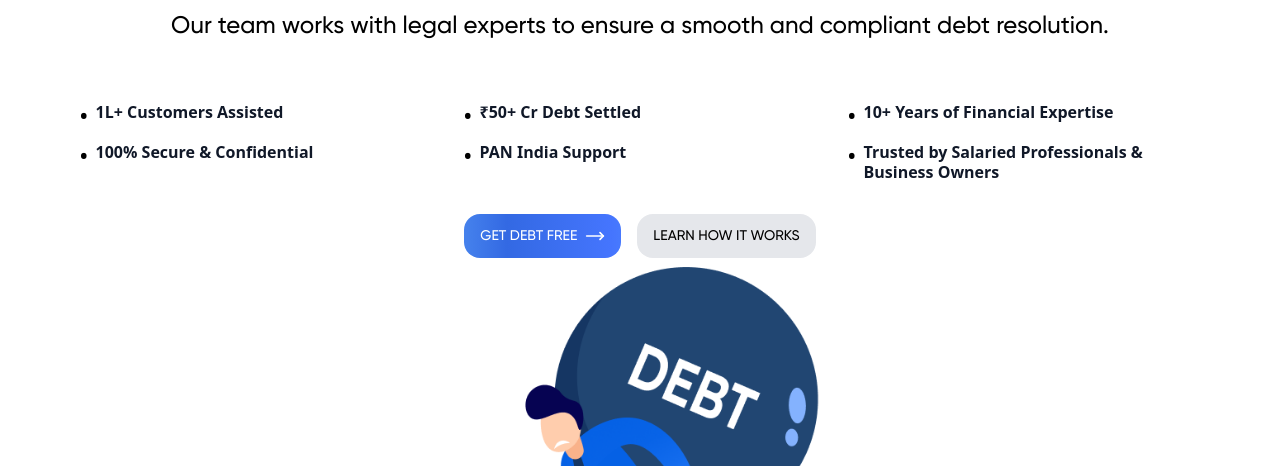
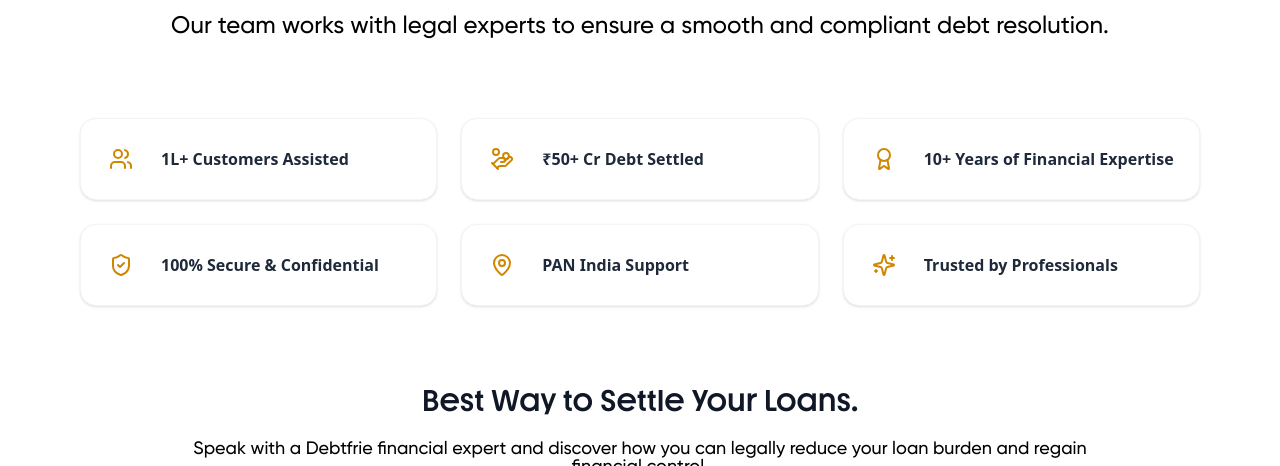
Before and after one commit to PranshuPant182/Debtfrie, a React (Vite) app in the folder Frontend/: page /welcome in a window 1280 px wide. Shown: the part 238-704 px from the top of the page. Built offline with nearby package versions, Linux system fonts and the light colour scheme.

Commit message:
Update requirement

```diff
--- a/Frontend/src/Pages/ContactUsPage/ContactFormNew.jsx
+++ b/Frontend/src/Pages/ContactUsPage/ContactFormNew.jsx
@@ -33,7 +33,7 @@
             fontWeight: 900,
             lineHeight: '100%',
             letterSpacing: '0%',
-          }}>Contact Form</h2>
+          }}>Best Way to Settle Your Loans.</h2>
 
           <p className="text-lg text-black mb-6 text-center" style={{
             fontFamily: 'gilroy',
@@ -42,10 +42,11 @@
             letterSpacing: '0%',
           }}
           >
-            Fill out the form below, and our team will get back to you promptly. Let's<br /> connect and create solutions together.
+            Speak with a Debtfrie financial expert and discover how you can legally reduce your loan burden and regain financial control. <br />Fill the form to start your confidential consultation.
+
           </p>
 
-          <form onSubmit={handleSubmit(onSubmit)} className="space-y-6">
+          <form onSubmit={handleSubmit(onSubmit)} className="space-y-6 mt-10">
             {/* Full Name */}
             <div>
               <label className="block text-base font-medium mb-3">Full Name <span className='text-red-600'>*</span></label>
--- a/Frontend/src/Pages/HomePage/HomePage.jsx
+++ b/Frontend/src/Pages/HomePage/HomePage.jsx
@@ -140,7 +140,7 @@
                 `}</style>
 
                 {/*FRONT HEADING */}
-                <HeroSection scrollToMiddle={scrollToMiddle} Achievements={false} type={"home"} />
+                <HeroSection scrollToMiddle={scrollToMiddle} Achievements={false} type={"home"} ShowImage={true} />
 
                 {/* MOBILE IMAGE */}
                 {/* HOW WE CAN HELP YOU */}
--- a/Frontend/src/Pages/LandingPage/LandingPage.jsx
+++ b/Frontend/src/Pages/LandingPage/LandingPage.jsx
@@ -47,9 +47,12 @@
 
     return (
         <Layout showButton={false} showContactUsButton={false}>
-            <HeroSection scrollToMiddle={scrollToMiddle} Achievements={true} type={"Welcome"} />
+            <HeroSection scrollToMiddle={scrollToMiddle} Achievements={true} type={"Welcome"} ShowImage={false} />
             <div ref={formRef}>
                 <ContactFormNew />
+            </div>
+            <div className="w-full sm:min-h-screen bg-white relative overflow-hidden">
+                <VideoMarqueeSection />
             </div>
             <div ref={targetRef} className="w-full  bg-[#3369e3] mt-[150px]">
                 {/* Desktop Layout - 3 columns */}
@@ -231,9 +234,6 @@
             </div>
             <DebtCalculator type={"Welcome"} scrollToMiddle={scrollToMiddle} />
             <StepSlider />
-            <div className="w-full sm:min-h-screen bg-white relative overflow-hidden">
-                <VideoMarqueeSection />
-            </div>
             <TestimonialsSection />
             <Banner />
             <AnimatedCardsSection />
--- a/Frontend/src/components/Testimonial.jsx
+++ b/Frontend/src/components/Testimonial.jsx
@@ -1,4 +1,4 @@
-import React, { useEffect, useState, useRef } from 'react';
+import React, { useEffect, useState, useRef, useCallback } from 'react';
 import { useNavigate } from 'react-router-dom';
 import images from '../utils/images';
 
@@ -112,24 +112,23 @@
         }
     ];
 
-    const nextTestimonial = () => {
+    const nextTestimonial = useCallback(() => {
         setSlideDirection('left');
         setCurrentTestimonial((prev) => (prev + 1) % testimonials.length);
-    };
+    }, [testimonials.length]);
 
-    const prevTestimonial = () => {
+    const prevTestimonial = useCallback(() => {
         setSlideDirection('right');
         setCurrentTestimonial((prev) => (prev - 1 + testimonials.length) % testimonials.length);
-    };
+    }, [testimonials.length]);
 
-    // Handle testimonial navigation
     useEffect(() => {
         const interval = setInterval(() => {
             nextTestimonial();
         }, 5000);
 
         return () => clearInterval(interval);
-    }, [testimonials.length]);
+    }, [nextTestimonial]);
 
     // Intersection Observer for scroll-triggered animations
     useEffect(() => {
@@ -303,7 +302,7 @@
             </div>
 
             {/* Mobile testimonial card - positioned at bottom */}
-            <div className="md:hidden absolute bottom-16 left-4 right-4">
+            <div className="md:hidden absolute bottom-16 left-4 right-4 z-[60]">
                 {/* Navigation buttons */}
                 <div className="absolute inset-y-0 left-0 right-0 flex items-center justify-between pointer-events-none z-10">
                     {/* Left arrow button */}
--- a/Frontend/src/components/Top.jsx
+++ b/Frontend/src/components/Top.jsx
@@ -1,5 +1,5 @@
 import React, { useState, useEffect } from "react";
-import { MoveRight } from "lucide-react";
+import { MoveRight, Users, HandCoins, Award, ShieldCheck, MapPin, Sparkles } from "lucide-react";
 import images from "../utils/images"; // adjust this path as necessary
 import { useNavigate } from "react-router-dom";
 
@@ -48,7 +48,7 @@
   },
 ];
 
-const HeroSection = ({ scrollToMiddle, Achievements, type }) => {
+const HeroSection = ({ scrollToMiddle, Achievements, type, ShowImage }) => {
   const [index, setIndex] = useState(0);
   const [isFading, setIsFading] = useState(false);
   const [isAnimating, setIsAnimating] = useState(true);
@@ -236,7 +236,7 @@
         }
       `}</style>
 
-      <div className="w-full flex flex-col items-center min-h-[600px] sm:min-h-[650px] lg:min-h-[700px]" >
+      <div className={`w-full flex flex-col items-center min-h-[600px] sm:min-h-[650px] ${ShowImage ? "lg:min-h-[700px]" : "lg:min-h-[450px]"} `} >
         {/* FRONT HEADING */}
         <div className={`transition-opacity duration-500 ease-in-out ${isFading ? "opacity-0" : "opacity-100"
           }  w-full py-6 md:py-8 flex flex-col justify-center items-center sm:mt-15 px-2`}>
@@ -269,20 +269,22 @@
           </p>
         </div>
         {Achievements && (
-          <div className="w-full max-w-6xl px-4 py-8 mx-auto">
-            <div className="grid grid-cols-1 md:grid-cols-2 lg:grid-cols-3 gap-x-8 gap-y-4">
+          <div className="w-full max-w-6xl px-4 py-12 mx-auto">
+            <div className="grid grid-cols-1 md:grid-cols-2 lg:grid-cols-3 gap-6">
               {[
-                "1L+ Customers Assisted",
-                "₹50+ Cr Debt Settled",
-                "10+ Years of Financial Expertise",
-                "100% Secure & Confidential",
-                "PAN India Support",
-                "Trusted by Salaried Professionals & Business Owners"
-              ].map((text, idx) => (
-                <div key={idx} className="flex items-start gap-2">
-                  <span className="text-xl font-bold leading-none mt-1">•</span>
-                  <p className="text-sm sm:text-base font-bold text-gray-900 leading-tight">
-                    {text}
+                { icon: Users, text: "1L+ Customers Assisted", color: "text-yellow-600" },
+                { icon: HandCoins, text: "₹50+ Cr Debt Settled", color: "text-yellow-600" },
+                { icon: Award, text: "10+ Years of Financial Expertise", color: "text-yellow-600" },
+                { icon: ShieldCheck, text: "100% Secure & Confidential", color: "text-yellow-600" },
+                { icon: MapPin, text: "PAN India Support", color: "text-yellow-600" },
+                { icon: Sparkles, text: "Trusted by Professionals", color: "text-yellow-600" }
+              ].map((item, idx) => (
+                <div key={idx} className="flex items-center gap-4 bg-white p-4 rounded-2xl shadow-sm border border-gray-100 hover:shadow-md transition-shadow duration-300">
+                  <div className={`p-3 rounded-xl bg-opacity-10 ${item.color.replace('text', 'bg')}`}>
+                    <item.icon className={`w-6 h-6 ${item.color}`} />
+                  </div>
+                  <p className="text-sm sm:text-base font-bold text-gray-800 leading-tight">
+                    {item.text}
                   </p>
                 </div>
               ))}
@@ -291,7 +293,7 @@
         )}
 
         {/* FRONT BUTTONS */}
-        <div
+        {ShowImage && <div
           className='w-full flex flex-row justify-center items-center space-x-4'
           style={{
             fontFamily: 'gilroy',
@@ -314,10 +316,10 @@
           >
             LEARN HOW IT WORKS
           </button>
-        </div>
+        </div>}
 
         {/* FRONT IMAGE */}
-        <div className="w-full max-w-[400px] sm:max-w-[600px] h-[350px] sm:h-[350px] md:h-[400px] lg:h-[450px] xl:h-[500px] relative overflow-hidden">
+        <div className={`${ShowImage ? "w-full max-w-[400px] sm:max-w-[600px] h-[350px] sm:h-[350px] md:h-[400px] lg:h-[450px] xl:h-[500px] relative overflow-hidden" : "hidden"} `}>
           <img
             src={current.Image}
             alt="Header"
--- a/Frontend/src/components/VideoMarqueeSection.jsx
+++ b/Frontend/src/components/VideoMarqueeSection.jsx
@@ -10,26 +10,36 @@
             (entries) => {
                 entries.forEach((entry) => {
                     if (entry.isIntersecting) {
-                        videoRef.current?.play().catch((err) => {
-                            console.log('Autoplay failed:', err);
-                        });
+                        if (videoRef.current) {
+                            videoRef.current.muted = false;
+                            videoRef.current.play().catch((err) => {
+                                console.log('Unmuted autoplay failed, trying muted:', err);
+                                if (videoRef.current) {
+                                    videoRef.current.muted = true;
+                                    videoRef.current.play().catch((mutedErr) => {
+                                        console.log('Muted autoplay also failed:', mutedErr);
+                                    });
+                                }
+                            });
+                        }
                     } else {
                         videoRef.current?.pause();
                     }
                 });
             },
             {
-                threshold: 0.5, // Adjust this if needed
+                threshold: 0.2, // Play as soon as 20% is visible
             }
         );
 
-        if (videoRef.current) {
-            observer.observe(videoRef.current);
+        const currentVideoRef = videoRef.current;
+        if (currentVideoRef) {
+            observer.observe(currentVideoRef);
         }
 
         return () => {
-            if (videoRef.current) {
-                observer.unobserve(videoRef.current);
+            if (currentVideoRef) {
+                observer.unobserve(currentVideoRef);
             }
         };
     }, []);
@@ -57,7 +67,9 @@
                         className="w-full h-auto"
                         controls
                         preload="metadata"
-                        muted // Autoplay requires this in many browsers
+                        loop
+                        playsInline
+                        autoPlay
                         style={{ maxHeight: '600px' }}
                     >
                         <source src={video} type="video/mp4" />
```
